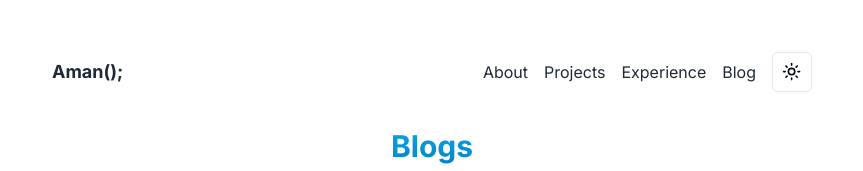
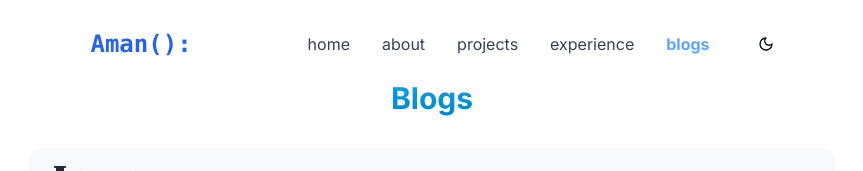
Before and after one commit to Amankohare0514/portfolio, a Next.js app: page /blogs in a window 1280 px wide. Shown: the top 171 px of the page, without its empty margins (208-1071 px from the left). Built offline with nearby package versions, Linux system fonts and the light colour scheme.

Commit message:
done eveything

```diff
--- a/src/app/about/page.tsx
+++ b/src/app/about/page.tsx
@@ -6,7 +6,7 @@ import Skill from "../skills/page";
 function About() {
   return (
     <>
-      <div className="font-sans  w-full rounded-md flex md:items-center md:justify-center antialiased bg-grid-white/[0.02] relative overflow-hidden">
+      <div className="font-sans mt-8  w-full rounded-md flex md:items-center md:justify-center antialiased bg-grid-white/[0.02] relative overflow-hidden">
         <Spotlight
           className="-top-40 left-0 md:left-60 0"
           fill="white"
--- a/src/app/blogs/Blog.tsx
+++ b/src/app/blogs/Blog.tsx
@@ -4,7 +4,7 @@ import BlogData from './BlogData'
 const Blog = () => {
   return (
     <div>
-<div className="grid md:p-0 p-4 grid-cols-1 md:grid-cols-2 lg:grid-cols-2 xl:grid-cols-2 gap-4 mx-auto max-w-[800px]">
+<div className="grid mt-6 md:p-0 p-4 grid-cols-1 md:grid-cols-2 lg:grid-cols-2 xl:grid-cols-2 gap-4 mx-auto max-w-[800px]">
   {BlogData.map((item, index) => (
     <div key={index} className="max-w-sm p-4 border rounded-xl overflow-hidden  transition-transform duration-300 hover:scale-95">
       <img className="w-full" src={item.image} alt="blog image" />
--- a/src/app/blogs/page.tsx
+++ b/src/app/blogs/page.tsx
@@ -6,7 +6,7 @@ const Blogs = () => {
   return (
     <>
       <div>
-        <h1 className="text-xl  md:text-3xl font-bold text-center mb-6 bg-clip-text text-transparent bg-gradient-to-b from-sky-500 to-sky-600 bg-opacity-50">
+        <h1 className="text-xl mt-6  md:text-3xl font-bold text-center mb-6 bg-clip-text text-transparent bg-gradient-to-b from-sky-500 to-sky-600 bg-opacity-50">
           Blogs
         </h1>
         <div className="flex font-sans justify-center mb-6  items-center mt-8">
--- a/src/app/experience/page.tsx
+++ b/src/app/experience/page.tsx
@@ -3,7 +3,7 @@ import React from "react"
 function Experience() {
   return (
     <>
-      <h1 className="text-xl md:text-3xl font-bold text-center bg-clip-text text-transparent bg-gradient-to-b from-sky-500 to-sky-600 bg-opacity-50">
+      <h1 className="text-xl mt-8 md:text-3xl font-bold text-center bg-clip-text text-transparent bg-gradient-to-b from-sky-500 to-sky-600 bg-opacity-50">
         Experience
       </h1>
       <section className="font-sans p-4 text-gray-600 dark:text-gray-300 bg-transparent mx-auto max-w-[800px]">
--- a/src/app/projects/page.tsx
+++ b/src/app/projects/page.tsx
@@ -13,7 +13,7 @@ const Project = () => {
 
   return (
     <>
-      <h1 className="text-xl font-bold md:text-3xl  text-center bg-clip-text text-transparent bg-gradient-to-b from-sky-500 to-sky-600 bg-opacity-50">
+      <h1 className="text-xl mt-8 font-bold md:text-3xl  text-center bg-clip-text text-transparent bg-gradient-to-b from-sky-500 to-sky-600 bg-opacity-50">
         Projects
       </h1>
        {/* pinned */}
--- a/src/components/ui/Navbar.tsx
+++ b/src/components/ui/Navbar.tsx
@@ -1,50 +1,154 @@
-"use client"
-import { useState } from 'react';
-import { ModeToggle } from '../TogleButton';
-import MenuTwoToneIcon from '@mui/icons-material/MenuTwoTone';
-import Link from 'next/link';
+"use client";
+import { useState, useEffect, useRef } from "react";
+import { usePathname, useRouter } from "next/navigation";
+import Link from "next/link";
+import { SunIcon, MoonIcon, Sun } from "lucide-react";
+import { useTheme } from "next-themes";
+
 const Navbar = () => {
-  const [isOpen, setIsOpen] = useState(false);
-  const toggleMenu = () => {
-    setIsOpen(!isOpen);
+  const { theme, setTheme } = useTheme();
+  const router = useRouter();
+
+  const [mounted, setMounted] = useState(false);
+
+  const Links = [
+    { name: "home", link: "/" },
+    { name: "about", link: "/about" },
+    { name: "projects", link: "/projects" },
+    { name: "experience", link: "/experience" },
+    { name: "blogs", link: "/blogs" },
+  ];
+
+  const [isScrolled, setIsScrolled] = useState(false);
+
+  let [open, setOpen] = useState(false);
+
+  const touchRef = useRef(null);
+
+  const pathname = usePathname();
+
+  const clickHandler = (link: any) => {
+    if (pathname !== link) {
+      setTimeout(() => {
+        setOpen(false);
+      }, 700);
+    }
   };
+
+  const useOutsideAlerter = (ref: any) => {
+    useEffect(() => {
+      function handleClickOutside(event: any) {
+        if (ref.current && !ref.current.contains(event.target)) {
+          setOpen(false);
+        }
+      }
+      document.addEventListener("mousedown", handleClickOutside);
+      return () => {
+        document.removeEventListener("mousedown", handleClickOutside);
+      };
+    }, [ref]);
+  };
+
+  useOutsideAlerter(touchRef);
+
+  useEffect(() => {
+    const handleScroll = () => {
+      if (window.scrollY > 70) {
+        setIsScrolled(true);
+      } else {
+        setIsScrolled(false);
+      }
+    };
+    setMounted(true);
+
+    window.addEventListener("scroll", handleScroll);
+    return () => {
+      window.removeEventListener("scroll", handleScroll);
+    };
+  }, []);
+
+  if (!mounted) return null;
+
   return (
-    <nav className="py-4 mt-4">
-      <div className="max-w-screen-xl mx-auto px-4">
-        <div className="w-full p-5 max-w-[800px] mx-auto">
-          <div className="flex justify-between items-center">
-            <div className="flex justify-center items-center">
-              <Link href="/" className="text-gray-800 dark:text-gray-200  text-lg font-bold">Aman();</Link>
-            </div>
-            <div className="hidden md:flex">
-              <div className='flex items-center justify-center'>
-              <Link href="/about" className="text-gray-800 dark:text-white mr-4">About</Link>
-              <Link href="/projects" className="text-gray-800 dark:text-white mr-4">Projects</Link>
-              <Link href="/experience" className="text-gray-800 dark:text-white mr-4">Experience</Link>
-              <Link href="/blogs" className="text-gray-800 dark:text-white mr-4">Blog</Link>
-              <ModeToggle />
-              </div>
-            </div>
-            <div className="md:hidden flex justify-center">
-              <ModeToggle />
-              <button
-                onClick={toggleMenu}
-                className="text-gray-800 rounded-sm dark:text-gray-200 border py-1 px-2 ml-2" >
-                <MenuTwoToneIcon />
-              </button>
-            </div>
-          </div>
+    <nav
+      ref={touchRef}
+      className={`${
+        isScrolled && "bg-opacity-[0.5] shadow-md drop-shadow-lg "
+      } font-medium duration-500 bg-opacity-50 transition-all linear z-40 dark:text-white w-[75%] md:w-[70%] lg:w-[55%] xl:w-[50%]  max-w-6xl  mx-auto bg-white dark:bg-[#35353579] ${
+        open && "dark:bg-[#000] bg-opacity-100 "
+      } drop-shadow-xs backdrop-blur-sm top-4 sticky rounded-2xl `}
+    >
+      <div className="flex justify-between md:space-x-10 lg:space-x-12 md:flex items-center place-items-center md:justify-center py-3 md:px-10 px-8">
+        <div className="select-none order-2  md:order-1 cursor-pointer flex items-center text-gray-800">
+          <Link
+            href={"/"}
+            className="text-2xl font-semibold font-mono text-blue-600"
+          >
+            Aman():
+          </Link>
         </div>
-        {isOpen && (
-        <div className="flex fixed right-6  bg-transparent justify-end backdrop-blur-xl">
-            <div className="md:hidden py-3 bg-transparent px-4  dark:bg-transparent border rounded-md ">
-              <Link href="/about" className="block text-gray-800 dark:text-gray-300 py-2">About</Link>
-              <Link href="/projects" className="block text-gray-800 dark:text-gray-300 py-1">Projects</Link>
-              <Link href="/experience" className="block text-gray-800 dark:text-gray-300 py-1">Experience</Link>
-              <Link href="/blogs" className="block text-gray-800 dark:text-gray-300 py-1">Blogs</Link>
-            </div>
-          </div>
+        {theme === "dark" ? (
+          <button
+            onClick={() => {
+              setTheme("light");
+            }}
+            className="w-max md:order-8 fill-blue-600"
+          >
+            <SunIcon className="w-4 h-4" />
+          </button>
+        ) : (
+          <button
+            onClick={() => {
+              setTheme("dark");
+            }}
+            className="w-max md:order-8 fill-blue-600"
+          >
+            <MoonIcon className="w-4 h-4" />
+          </button>
         )}
+
+        <div
+          onClick={() => setOpen(!open)}
+          className="transition-all duration-500 ease-in order-3  text-lg flex flex-col space-y-[0.2rem] cursor-pointer items-center font-semibold md:hidden  "
+        >
+          <div
+            className={`${
+              open && "rotate-45 translate-y-[5px]"
+            } relative rounded-xl origin-center transition-all duration-500 ease-in w-4 h-[0.1125rem] dark:bg-white/70 dark:text-white/70 fill-black text-black bg-black`}
+          ></div>
+          <div
+            className={`${
+              open && "opacity-0 translate-x-20 "
+            } relative rounded-xl origin-center transition-all duration-1000 ease-in-out w-4 h-[0.1rem] dark:bg-white/70 dark:text-white/70 fill-black text-black bg-black`}
+          ></div>
+          <div
+            className={`${
+              open && "-rotate-45 -translate-y-[5px] "
+            } relative rounded-xl origin-center transition-all duration-1000 ease-in w-4 h-[0.1125rem] dark:bg-white/70 dark:text-white/70 fill-black text-black bg-black`}
+          ></div>
+        </div>
+
+        <ul
+          className={`rounded-3xl md:rounded-none  ${
+            open ? "dark:bg-[#000]" : "dark:bg-[#35353500]"
+          } bg-white  py-4 md:py-0  md:bg-inherit font-semibold order-4 md:flex md:items-center md:pb-0 pb-8 absolute md:static  md:bg-none md:z-auto z-[-1] left-0 w-full md:w-auto md:pl-9 pl-9 lg:transition-none transition-all duration-500 ease-in ${
+            open ? "top-[3.5rem] " : "top-[-490px]"
+          } `}
+        >
+          {Links.map((link) => (
+            <li key={link.name} className="md:ml-8 text-base md:my-0 my-7">
+              <Link
+                href={link.link}
+                onClick={() => clickHandler(`${link.name}`)}
+                className={`${pathname === link.link ? "text-blue-400 font-bold": "text-gray-700 dark:text-white font-normal"} hover:text-blue-500 dark:hover:text-blue-500 duration-500  `}
+              >
+               <span>
+                {link.name}
+               </span>
+              </Link>
+            </li>
+          ))}
+        </ul>
       </div>
     </nav>
   );
```
